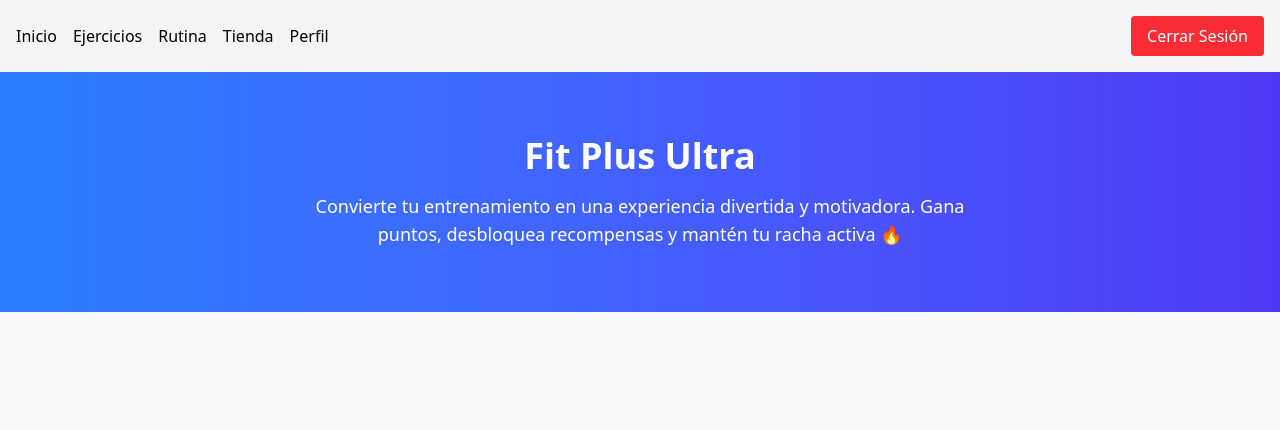
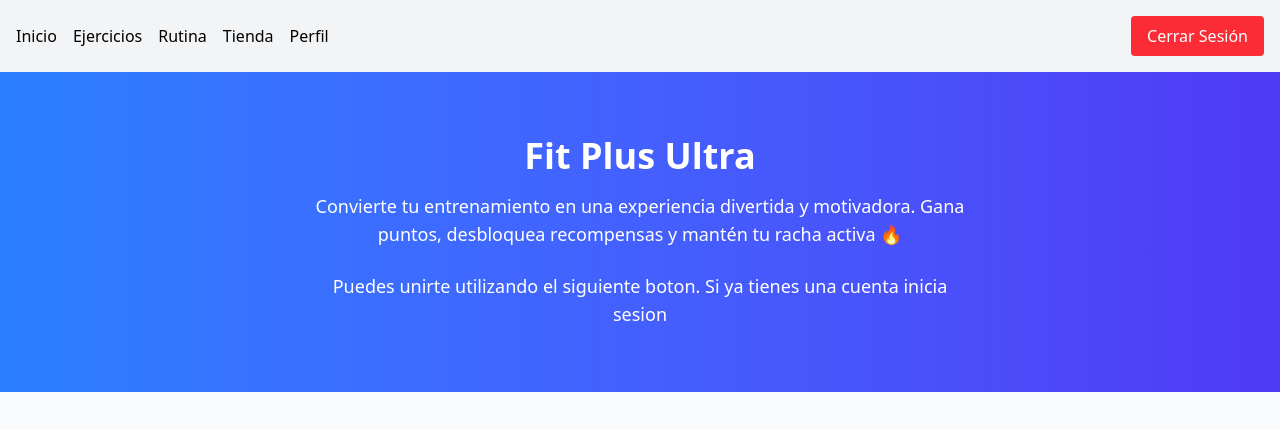
Before and after one commit to darc-7/proyecto-fit-plus-ultra, a React (Vite) app: page / in a window 1280 px wide. Shown: the top 430 px of the page. Built offline with nearby package versions, Linux system fonts and the light colour scheme; no server answers; the database is empty; sample sign-in values are in the browser's storage.

Commit message:
Fix: Fixed home page login button. Added flavor text to auth page. Updated firebase.json

```diff
--- a/src/pages/Auth.jsx
+++ b/src/pages/Auth.jsx
@@ -3,7 +3,10 @@ import { GoogleSignIn } from "../components/GoogleSignIn";
 
 export default function Auth() {
   return (
-    <div className="min-h-screen flex items-center justify-center bg-gray-50">
+    <div className="min-h-screen flex flex-col items-center justify-center">
+      <p className="text-gray-600 block mb-10">
+        ¡Para acceder a esta seccion debes iniciar sesion！
+      </p>
       <AuthRedirect />
       <GoogleSignIn />
     </div>
--- a/src/pages/Home.jsx
+++ b/src/pages/Home.jsx
@@ -3,6 +3,7 @@ import { useAuth } from "../context/AuthContext";
 import { useEffect, useState } from "react";
 import { doc, getDoc } from "firebase/firestore";
 import { db } from "../services/firebase";
+import { GoogleSignIn } from "../components/GoogleSignIn";
 
 export default function Home() {
   const { user } = useAuth();
@@ -20,15 +21,20 @@ export default function Home() {
   return (
     <div className="min-h-screen bg-gray-50 flex flex-col">
       {/* Hero Section */}
-      <div className="bg-gradient-to-r from-blue-500 to-indigo-600 text-white py-16 px-6 text-center">
+      <div className="bg-gradient-to-r from-blue-500 to-indigo-600 text-white py-16 px-6 text-center p-2">
         <h1 className="text-4xl font-bold mb-4">Fit Plus Ultra</h1>
         <p className="text-lg max-w-2xl mx-auto">
           Convierte tu entrenamiento en una experiencia divertida y motivadora.
           Gana puntos, desbloquea recompensas y mantén tu racha activa 🔥
         </p>
+        <p className="text-lg max-w-2xl mx-auto mt-6">
+          Puedes unirte utilizando el siguiente boton.
+          Si ya tienes una cuenta inicia sesion
+        </p>
         {!user && (
           <div className="mt-6 flex gap-4 justify-center">
-            <Link
+            <GoogleSignIn />
+            {/* <Link
               to="/auth"
               className="bg-white text-blue-600 font-semibold px-6 py-2 rounded-lg shadow hover:bg-gray-100"
             >
@@ -39,7 +45,7 @@ export default function Home() {
               className="bg-yellow-400 text-gray-900 font-semibold px-6 py-2 rounded-lg shadow hover:bg-yellow-500"
             >
               Registrarse
-            </Link>
+            </Link> */}
           </div>
         )}
       </div>
```
Also changed, not shown: firebase.json, 1 other file (tests, documents, lock files or other folders).
